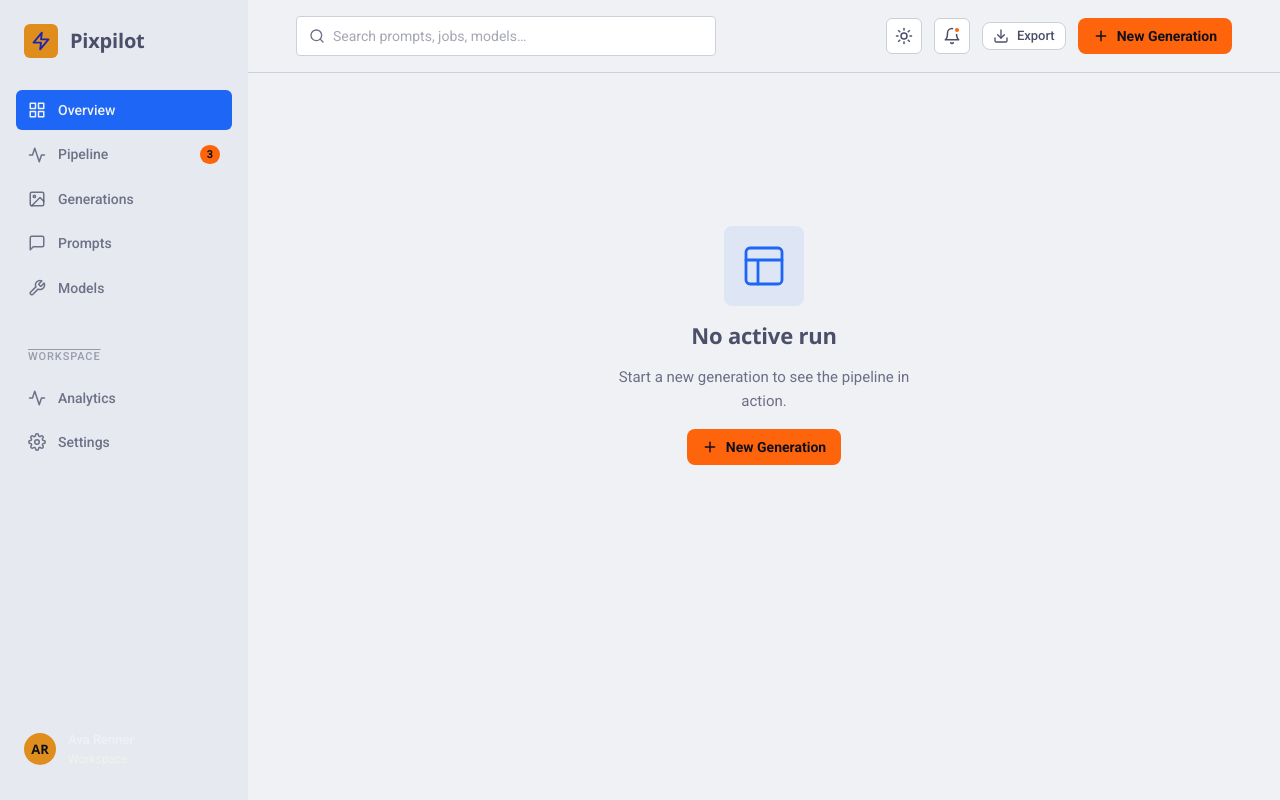
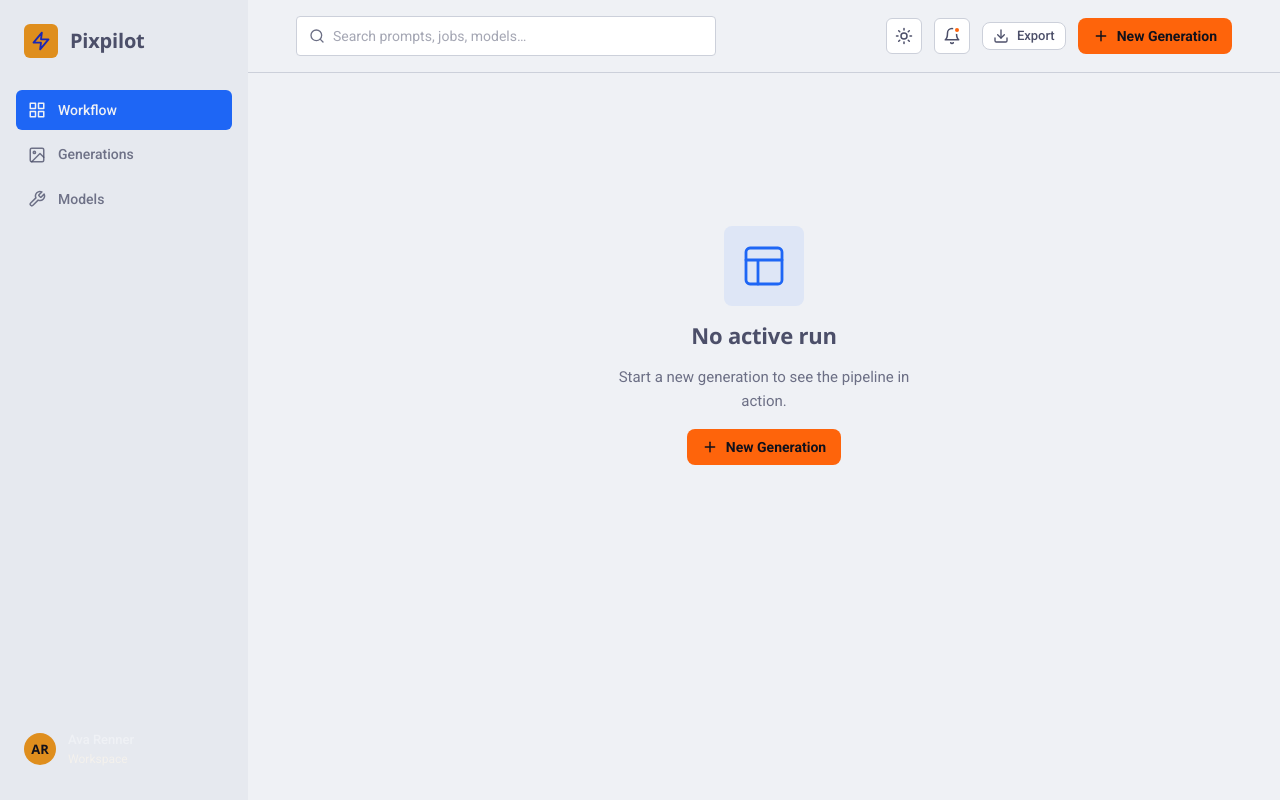
Before and after one commit to spandan11106/Pixpilot, a Next.js app in the folder frontend/: page / in a window 1280 px wide. Built offline with nearby package versions, Linux system fonts and the light colour scheme; no server answers; a web font is replaced by a local one.

Commit message:
refactor(sidebar): rename Overview→Workflow, remove Pipeline/Prompts/Workspace

```diff
--- a/frontend/components/dashboard/Sidebar.tsx
+++ b/frontend/components/dashboard/Sidebar.tsx
@@ -1,6 +1,5 @@
 import {
-  GridIcon, ActivityIcon, ImageIcon, MessageIcon, ModelIcon,
-  ChartIcon, SettingsIcon, BoltIcon,
+  GridIcon, ImageIcon, ModelIcon, BoltIcon,
 } from "./icons";
 
 export function Sidebar() {
@@ -14,17 +13,9 @@ export function Sidebar() {
       </div>
 
       <nav className="nav-group">
-        <a className="nav-item active" href="#"><GridIcon /> Overview</a>
-        <a className="nav-item" href="#"><ActivityIcon /> Pipeline <span className="count">3</span></a>
+        <a className="nav-item active" href="#"><GridIcon /> Workflow</a>
         <a className="nav-item" href="#"><ImageIcon /> Generations</a>
-        <a className="nav-item" href="#"><MessageIcon /> Prompts</a>
         <a className="nav-item" href="#"><ModelIcon /> Models</a>
-      </nav>
-
-      <nav className="nav-group">
-        <div className="nav-heading overline">Workspace</div>
-        <a className="nav-item" href="#"><ChartIcon /> Analytics</a>
-        <a className="nav-item" href="#"><SettingsIcon /> Settings</a>
       </nav>
 
       <div className="sidebar-foot">
```
